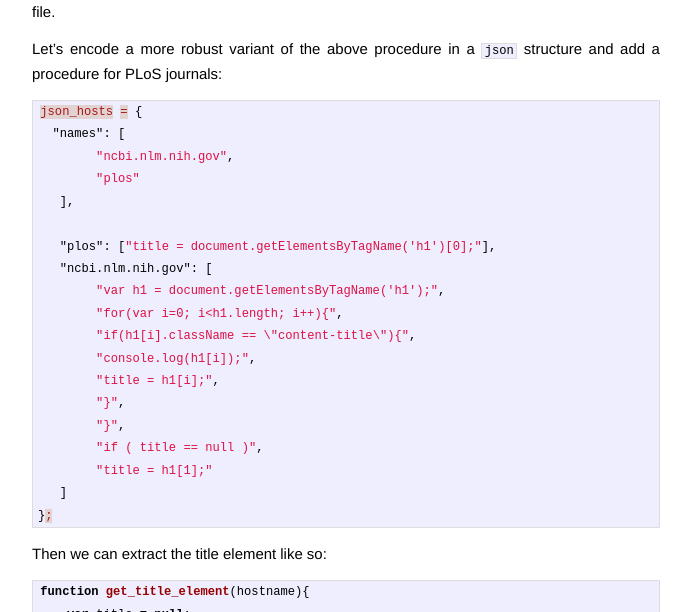
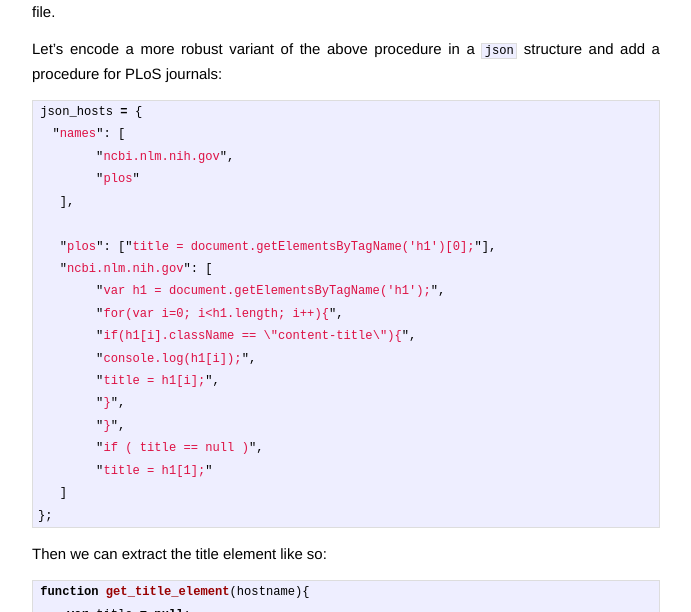
Before and after one commit to waltherg/backup.waltherg.github.io, a Jekyll site: the page built from blog/_posts/2013-07-26-javascript-fetch-element-depending-on-url.md, in a window 1280 px wide. Shown: the part 882-1494 px from the top of the page, without its empty margins (294-985 px from the left). Built offline with Jekyll 4.4.1, drawn with Linux system fonts in a browser that asks for light colours.

Commit message:
change highlight tags from md to jekyll

````diff
--- a/blog/_posts/2013-07-26-javascript-fetch-element-depending-on-url.md
+++ b/blog/_posts/2013-07-26-javascript-fetch-element-depending-on-url.md
@@ -20,9 +20,9 @@ the title of that page.
 
 As an example, the source code of [this article](http://www.ncbi.nlm.nih.gov/pubmed/23880940) on PubMed shows that the title is located in an `<h1>` element:
 
-```html
+{% highlight html %}
 <h1>Par6 is phosphorylated by aPKC to facilitate EMT.</h1>
-```
+{% endhighlight %}
 
 Further inspection of the same page tells us that there are two `<h1>` elements
 and looking at a small sample of articles on PubMed convinces us that the title
@@ -31,12 +31,12 @@ new [PubReader](http://www.ncbi.nlm.nih.gov/pmc/about/pubreader/)).
 Translating this to JavaScript code, we can get a pointer to the title element
 of articles posted to PubMed as follows:
 
-```js
+{% highlight js %}
 if (hostname.indexOf("ncbi.nlm.nih.gov") != -1){
      var h1 = document.getElementsByTagName('h1');
      title = h1[1];
 }
-```
+{% endhighlight %}
 
 The `indexOf` method invoked on `hostname` (`hostname` is an String object)
 checks if there is any overlap between the string stored in `hostname` and
@@ -54,7 +54,7 @@ configuration file.
 Let's encode a more robust variant of the above procedure in a `json` structure
 and add a procedure for PLoS journals:
 
-```json
+{% highlight js %}
 json_hosts = {
   "names": [
         "ncbi.nlm.nih.gov",
@@ -74,11 +74,11 @@ json_hosts = {
         "title = h1[1];"
    ]
 };
-```
+{% endhighlight %}
 
 Then we can extract the title element like so:
 
-```js
+{% highlight js %}
 function get_title_element(hostname){
     var title = null;
     var host = null;
@@ -96,7 +96,7 @@ function get_title_element(hostname){
 
 	return title;
 }
-```
+{% endhighlight %}
 
 The above method is very simple:
 first retrieve the `host` label we defined in `json_hosts`, then
````
